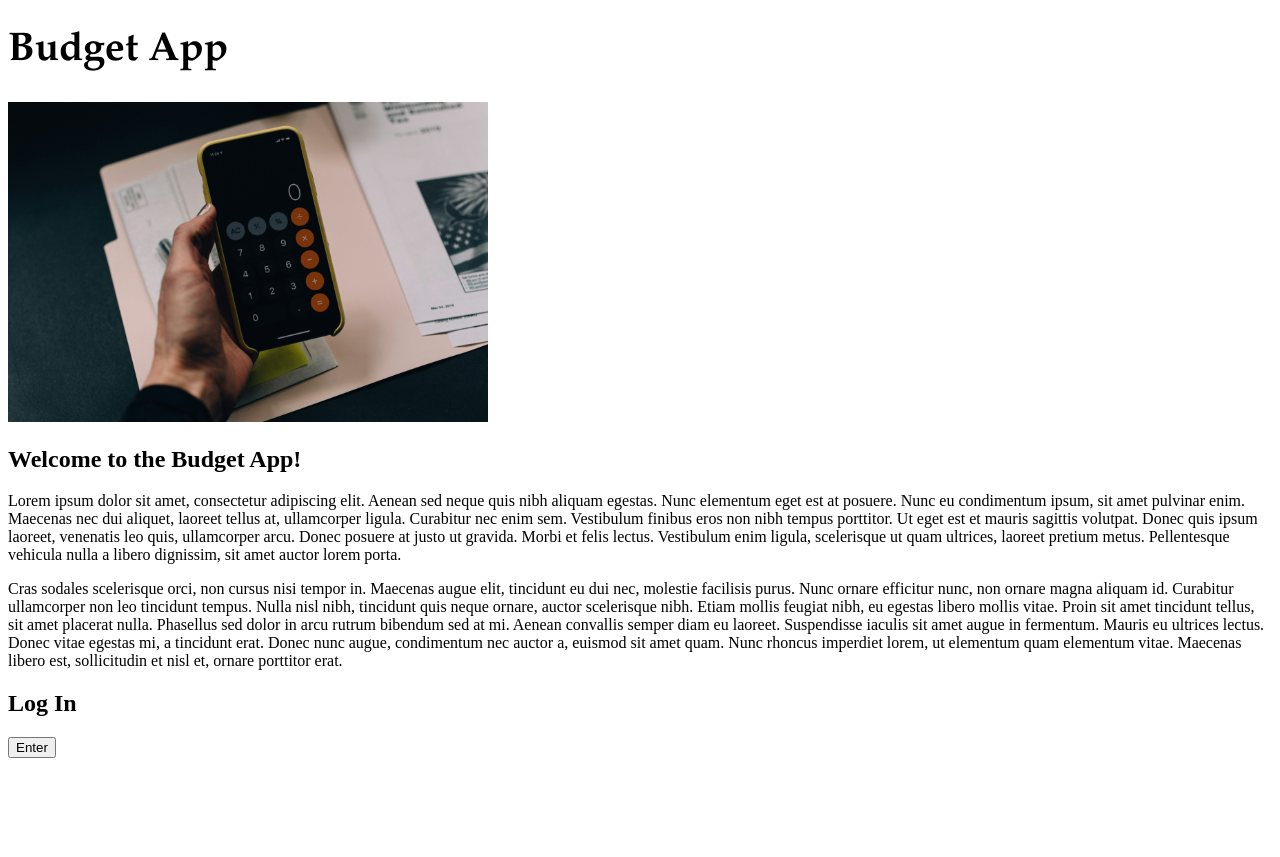
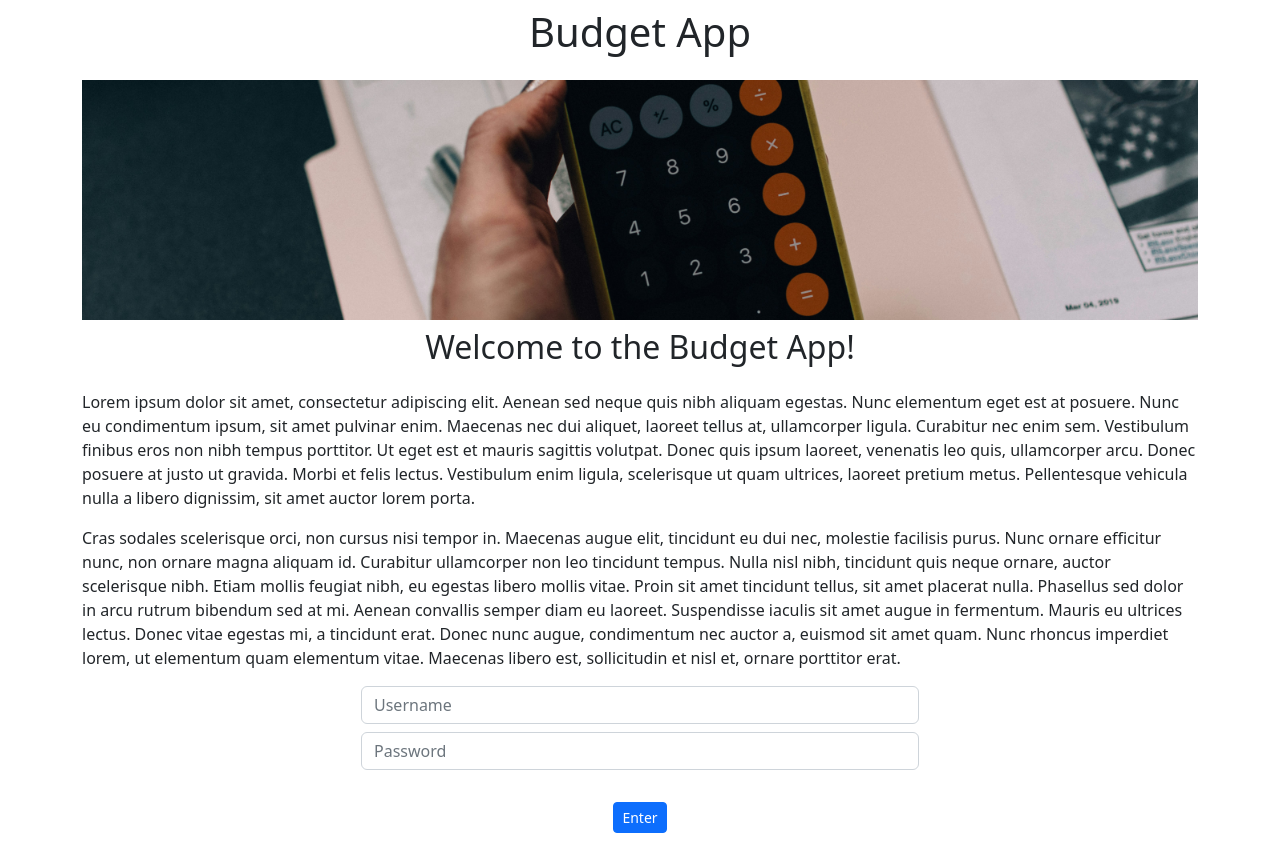
Before and after one commit to Sulphate7433/budget-app, a Flask app: page / in a window 1280 px wide. Before the commit the page ends 758 px from the top, so only its background shows below. Run offline with Flask 3, Linux system fonts and the light colour scheme.

Commit message:
Formatting for the home page

```diff
--- a/templates/home.html
+++ b/templates/home.html
@@ -2,24 +2,53 @@
 <html>
   <head>
     <title>Budget App</title>
+    <meta charset="utf-8">
+    <meta name="viewport" content="width=device-width, initial-scale=1">
+    <link href="https://cdn.jsdelivr.net/npm/bootstrap@5.2.3/dist/css/bootstrap.min.css" rel="stylesheet" integrity="sha384-rbsA2VBKQhggwzxH7pPCaAqO46MgnOM80zW1RWuH61DGLwZJEdK2Kadq2F9CUG65" crossorigin="anonymous">
     <style>
-      h1 {
-        font-size: 40px;
-        font-family: Garamond ;
+      #banner {
+        height: 240px;
+        width: 100%;
+        object-fit: cover;
       }
     </style>
   </head>
   <body>
-    <h1>Budget App</h1>
+    <div class='container'>
+    <h1 class='text-center mt-2 mb-4''>Budget App</h1>
 
-    <img src ='https://e07bcfe5-d78a-4c5d-b7be-53e2fe6b1858-00-3raxevg2e5ibb.picard.replit.dev/static/banner.jpg' height='320'>
-    <h2>Welcome to the Budget App!</h2>
+    <img class='img-fluid' id='banner' src ='https://e07bcfe5-d78a-4c5d-b7be-53e2fe6b1858-00-3raxevg2e5ibb.picard.replit.dev/static/banner.jpg'>
+
+
+    <h2 class='text-center mt-2 mb-4'>Welcome to the Budget App!</h2>
     <p>
     Lorem ipsum dolor sit amet, consectetur adipiscing elit. Aenean sed neque quis nibh aliquam egestas. Nunc elementum eget est at posuere. Nunc eu condimentum ipsum, sit amet pulvinar enim. Maecenas nec dui aliquet, laoreet tellus at, ullamcorper ligula. Curabitur nec enim sem. Vestibulum finibus eros non nibh tempus porttitor. Ut eget est et mauris sagittis volutpat. Donec quis ipsum laoreet, venenatis leo quis, ullamcorper arcu. Donec posuere at justo ut gravida. Morbi et felis lectus. Vestibulum enim ligula, scelerisque ut quam ultrices, laoreet pretium metus. Pellentesque vehicula nulla a libero dignissim, sit amet auctor lorem porta.
     </p>
+
     <p>
     Cras sodales scelerisque orci, non cursus nisi tempor in. Maecenas augue elit, tincidunt eu dui nec, molestie facilisis purus. Nunc ornare efficitur nunc, non ornare magna aliquam id. Curabitur ullamcorper non leo tincidunt tempus. Nulla nisl nibh, tincidunt quis neque ornare, auctor scelerisque nibh. Etiam mollis feugiat nibh, eu egestas libero mollis vitae. Proin sit amet tincidunt tellus, sit amet placerat nulla. Phasellus sed dolor in arcu rutrum bibendum sed at mi. Aenean convallis semper diam eu laoreet. Suspendisse iaculis sit amet augue in fermentum. Mauris eu ultrices lectus. Donec vitae egestas mi, a tincidunt erat. Donec nunc augue, condimentum nec auctor a, euismod sit amet quam. Nunc rhoncus imperdiet lorem, ut elementum quam elementum vitae. Maecenas libero est, sollicitudin et nisl et, ornare porttitor erat. </p>
-    <h2>Log In</h2>
-    <button>Enter</button>
+
+    <form method="post" action="/signin"  class="form-horizontal" role="form" align="center">
+
+
+      <div class="form-group" align="center">
+          <div class="col-sm-6">
+            <input type="text" name="username" id="username" placeholder="Username" required="true" class="form-control mt-2 mb-2"/>
+          </div>
+      </div>
+
+       <div class="form-group" align="center">
+          <div class="col-sm-6">
+            <input type="password" name="password" id="password" required="true" class="form-control mt-2 mb-2" placeholder="Password"/>
+          </div>
+      </div>
+
+
+    </form>
+
+      <div class='text-center'>
+    <button class='btn btn-primary btn-sm mt-4 mb-4''>Enter</button>
+      </div>
+      </div>
   </body>
 </html>
```
